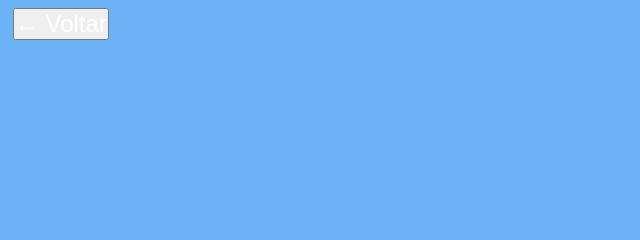
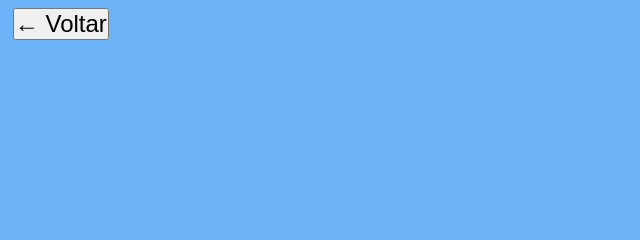
Before and after one commit to Junior4Carvalho/on_cadsites, a plain HTML site: page img/cadobg.html in a window 1280 px wide. Shown: the top 240 px of the page, 0-640 px from the left. Drawn offline with Linux system fonts and the light colour scheme.

Commit message:
mudei a cor do botao voltar do cadobg

```diff
--- a/img/cadobg.html
+++ b/img/cadobg.html
@@ -6,9 +6,19 @@
     <meta name="viewport" content="width=device-width, initial-scale=1.0" />
     <title>Obrigado</title>
     <link rel="stylesheet" href="/source/cadcontact.css" />
+    <style>
+
+      #voltar{
+        color: black;
+
+      }
+    </style>
+
   </head>
   <body>
     <h2>O Seu Email foi Enviado, Obrigado!</h2>
+
+
 
     <button onclick=voltar() id="voltar">&leftarrow; Voltar</button>
 
```
